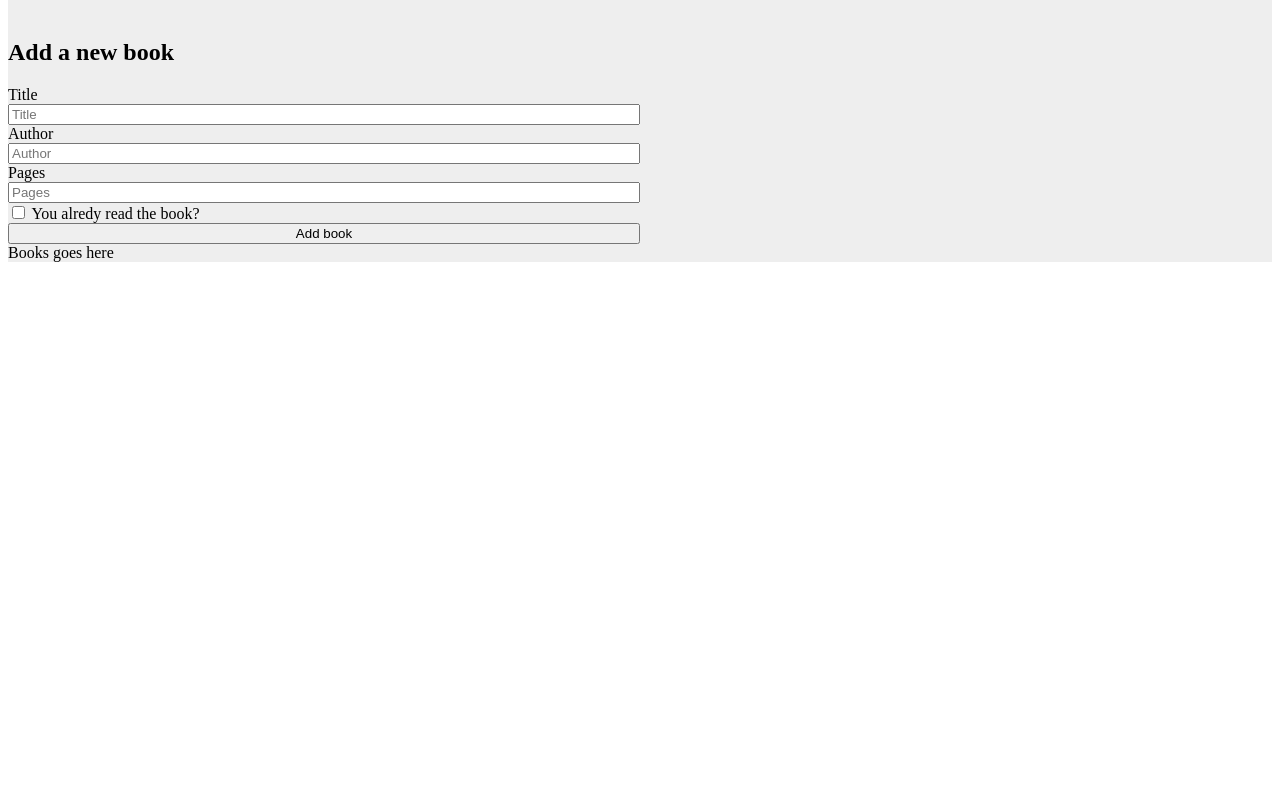
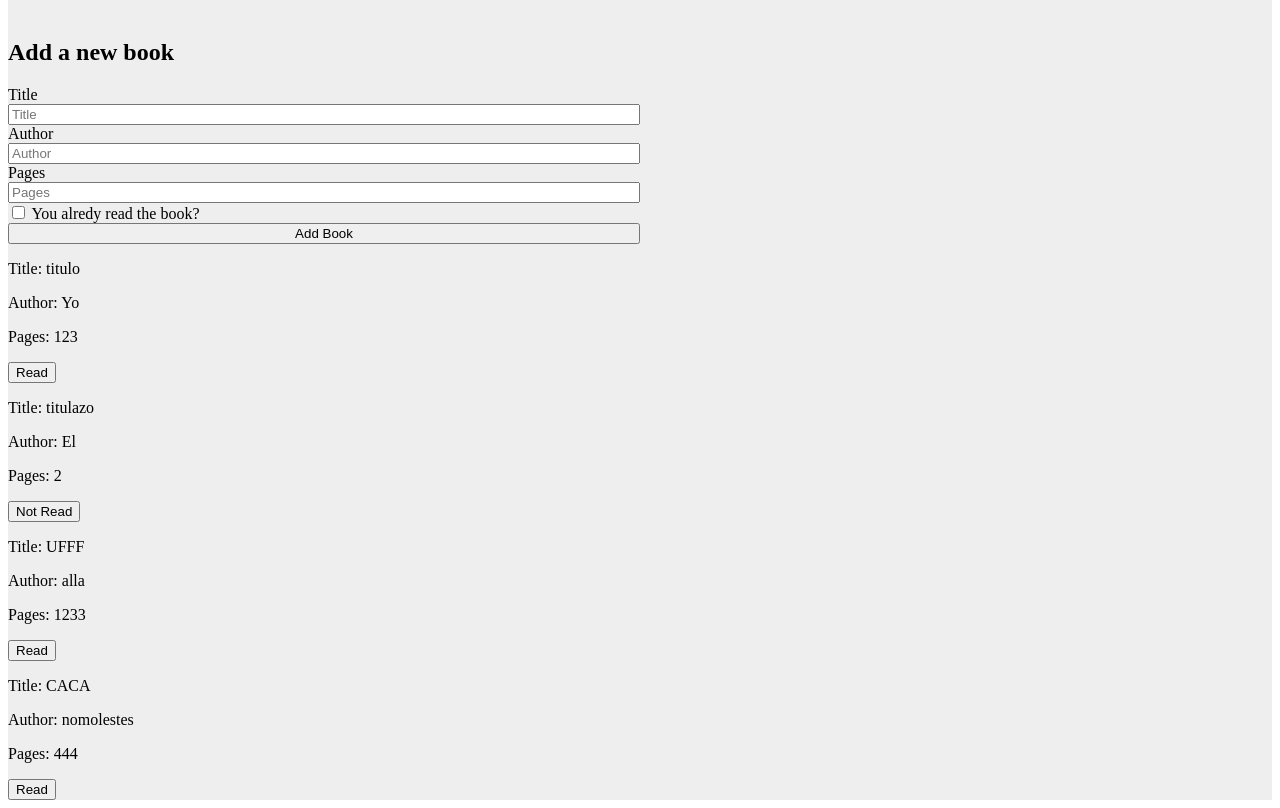
Before and after one commit to ivan-barrios/Library, a plain HTML site: page index.html in a window 1280 px wide. Shown: the part 61-869 px from the top of the page. Before the commit the page ends 800 px from the top, so only its background shows below. Drawn offline with Linux system fonts and the light colour scheme.

Commit message:
Display main idea

```diff
--- a/index.html
+++ b/index.html
@@ -28,11 +28,11 @@
                 <input type="checkbox" id="isRead">
                 <label for="isRead">You alredy read the book?</label>
             </div>
-            <input type="submit" class="add-book-btn" value="Add book" onclick="addBookToLibrary(e)">
+            <button type="submit" class="add-book-btn" onclick="addBookToLibrary()">Add Book</button>
         </form>
 
-        <div class="main-content">
-            Books goes here
+        <div class="books-display">
+
         </div>
     </div>
 
--- a/script.js
+++ b/script.js
@@ -1,5 +1,8 @@
 let myLibrary = [
-  {title: "titulo", author:"Yo", pages:123, isRead:true}
+  {title: "titulo", author:"Yo", pages:123, isRead:true},
+  {title: "titulazo", author:"El", pages:2, isRead:false},
+  {title: "UFFF", author:"alla", pages:1233, isRead:true},
+  {title: "CACA", author:"nomolestes", pages:444, isRead:true}
 ];
 
 function Book(title, author, pages, isRead) {
@@ -9,6 +12,9 @@ function Book(title, author, pages, isRead) {
   this.isRead = isRead
 }
 
+const booksDisplay = document.querySelector('.books-display');
+
+
 function getBookFromInput() {
   const title = document.getElementById('title').value;
   const author = document.getElementById('author').value;
@@ -17,13 +23,45 @@ function getBookFromInput() {
   return new Book(title,author,pages,isRead);
 }
 
-function addBookToLibrary(e) {
-  e.preventDefault();
+function addBookToLibrary() {
   const newBook = getBookFromInput();
   myLibrary.push(newBook);
   console.log(myLibrary);
 }
 
+
+function createBookCard(book){
+  const container = document.createElement('div');
+  const title = document.createElement('p');
+  const author = document.createElement('p');
+  const pages = document.createElement('p');
+  const isRead = document.createElement('button');
+
+  container.classList.add('card-container');
+  isRead.classList.add('read-btn');
+
+  title.textContent = `Title: ${book.title}`;
+  author.textContent = `Author: ${book.author}`;
+  pages.textContent = `Pages: ${book.pages}`;
+
+  if (book.isRead) {
+    isRead.textContent = 'Read';
+  }
+  else{
+    isRead.textContent = 'Not Read';
+  }
+
+  container.appendChild(title);
+  container.appendChild(author);
+  container.appendChild(pages);
+  container.appendChild(isRead);
+  booksDisplay.appendChild(container);
+}
+
 function displayBooks() {
-
+  for (let i = 0; i < myLibrary.length; i++) {
+    createBookCard(myLibrary[i]);
+  }
 }
+console.log(myLibrary.length);
+displayBooks();
```
